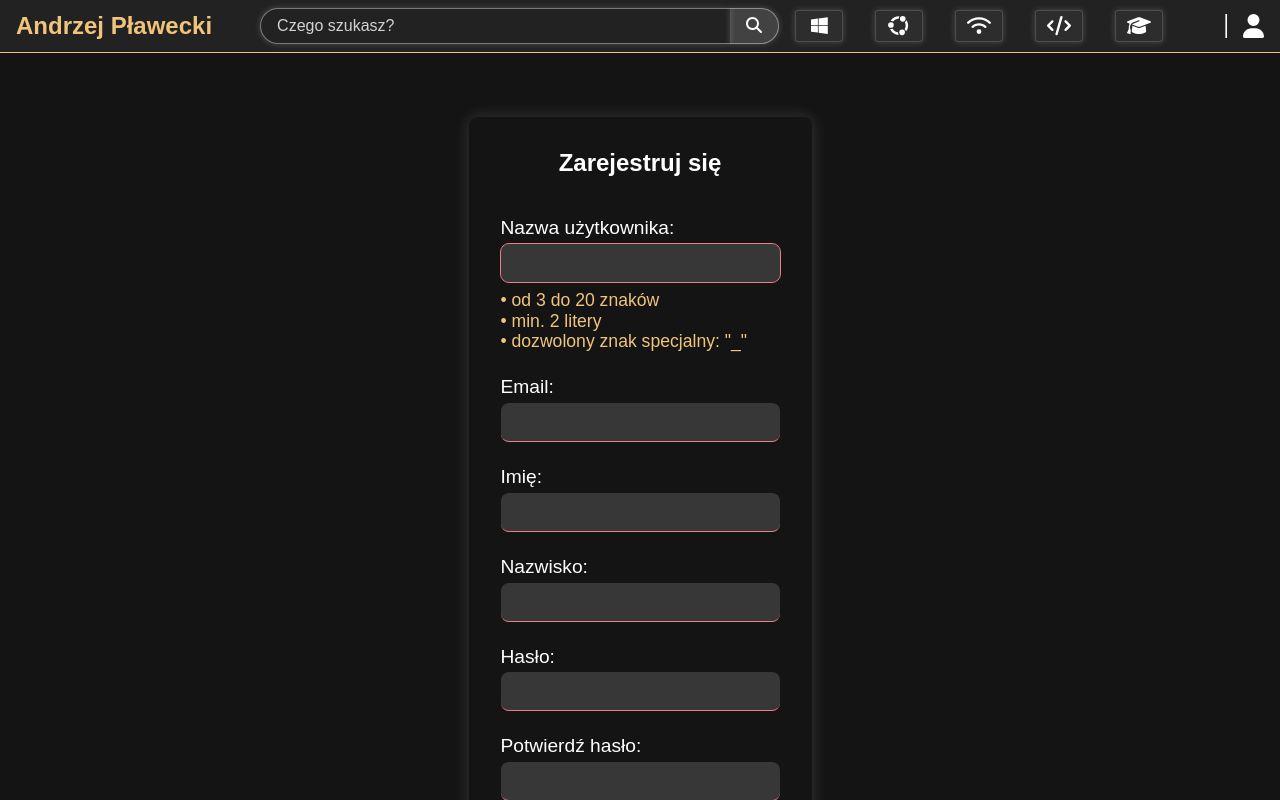
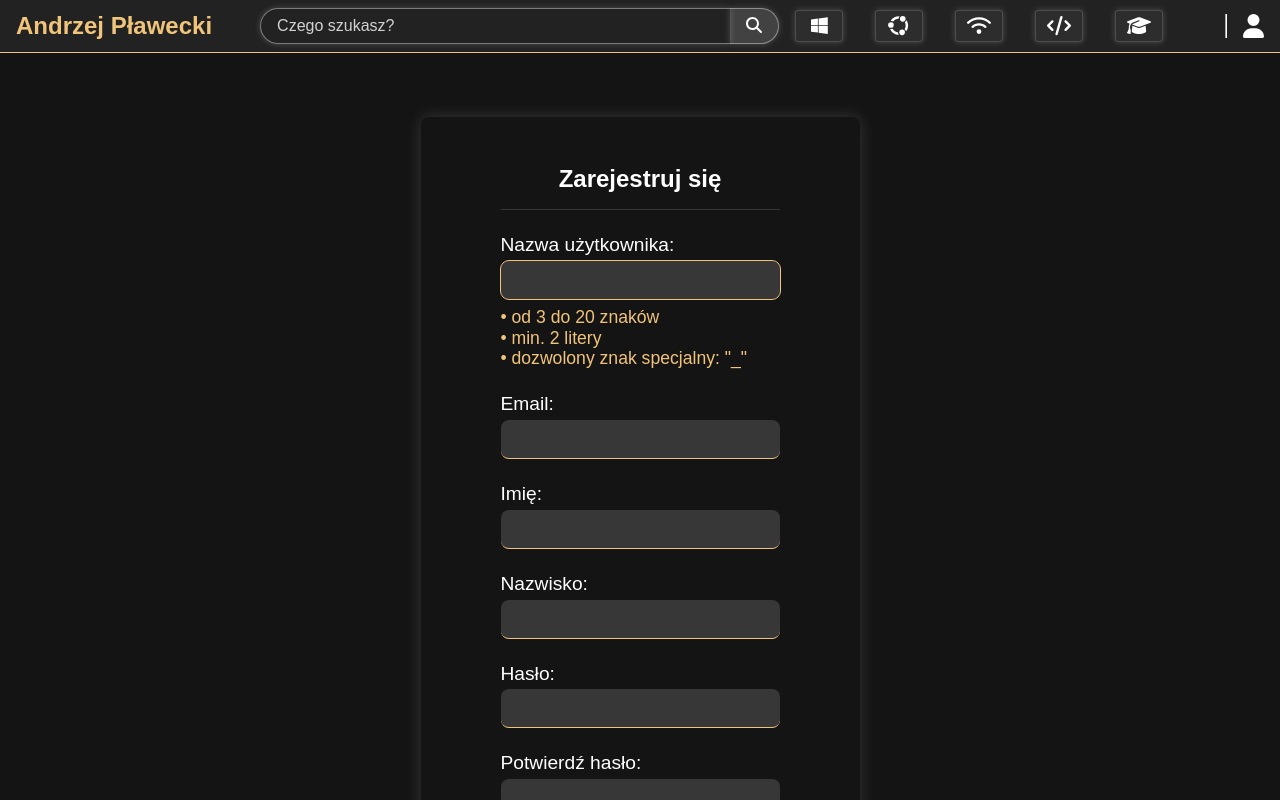
Before and after one commit to viventer/andrew-ponad-frontend, a React (Vite) app: page /register in a window 1280 px wide. Shown: the top 800 px of the page. Built offline with nearby package versions, Linux system fonts and the light colour scheme.

Commit message:
registration is working (without refractoring)

```diff
--- a/src/views/auth/components/Register.jsx
+++ b/src/views/auth/components/Register.jsx
@@ -72,9 +72,9 @@ export default function Register() {
       case "username":
         return validateUsername(value);
       case "firstName":
-        return validateName(value, inputs.lastName);
+        return validateFirstName(value);
       case "lastName":
-        return validateName(inputs.firstName, value);
+        return validateLastName(value);
       case "email":
         return validateEmail(value);
       case "confirmPassword":
@@ -83,9 +83,13 @@ export default function Register() {
   };
 
   const setValidationStyle = (isValid, fieldRef) => {
-    isValid
-      ? fieldRef.current.classList.add("correct")
-      : fieldRef.current.classList.remove("correct");
+    if (isValid) {
+      fieldRef.current.classList.add("correct");
+      fieldRef.current.classList.remove("incorrect");
+    } else {
+      fieldRef.current.classList.add("incorrect");
+      fieldRef.current.classList.remove("correct");
+    }
   };
 
   const validateConfirmPassword = (confirmPassword) => {
@@ -168,18 +172,24 @@ export default function Register() {
     return isValid;
   };
 
-  const validateName = (firstName, lastName) => {
+  const validateFirstName = (firstName) => {
     const regex =
       /^[a-zA-ZąćęłńóśźżĄĆĘŁŃÓŚŹŻ]{3,50}(?:[-\s'][a-zA-ZąćęłńóśźżĄĆĘŁŃÓŚŹŻ]+)*$/;
 
-    const isValidFirstName = regex.test(firstName);
-    setValidationStyle(isValidFirstName, firstNameRef);
+    const isValid = regex.test(firstName);
+    setValidationStyle(isValid, firstNameRef);
 
-    const isValidLastName = regex.test(lastName);
-    setValidationStyle(isValidLastName, lastNameRef);
+    return isValid;
+  };
 
-    const isValidName = isValidFirstName && isValidLastName;
-    return isValidName;
+  const validateLastName = (lastName) => {
+    const regex =
+      /^[a-zA-ZąćęłńóśźżĄĆĘŁŃÓŚŹŻ]{3,50}(?:[-\s'][a-zA-ZąćęłńóśźżĄĆĘŁŃÓŚŹŻ]+)*$/;
+
+    const isValid = regex.test(lastName);
+    setValidationStyle(isValid, lastNameRef);
+
+    return isValid;
   };
 
   const usernameRef = useRef();
@@ -201,8 +211,7 @@ export default function Register() {
   }, [isSuccess, navigate]);
 
   const finish = () => {
-    setUsername("");
-    setPassword("");
+    setInputs({});
     navigate("/");
   };
 
@@ -210,7 +219,7 @@ export default function Register() {
 
   const [login, { isLoginLoading }] = useLoginMutation();
 
-  const onSignUpClicked = async (e) => {
+  const onRegisterClicked = async (e) => {
     e.preventDefault();
     if (!isAllDataExist) {
       setErrMsg("Uzupełnij wszystkie pola");
@@ -220,9 +229,12 @@ export default function Register() {
       return;
     }
     try {
-      await register({ username, password }).unwrap();
-      const { accessToken } = await login({ username, password }).unwrap();
-      dispatch(setCredentials({ username, accessToken }));
+      await register(inputs).unwrap();
+      const { accessToken } = await login({
+        password: inputs.password,
+        username: inputs.username,
+      }).unwrap();
+      dispatch(setCredentials({ username: inputs.username, accessToken }));
       if (!isLogged) {
         setIsLogged(true);
       }
@@ -243,20 +255,17 @@ export default function Register() {
   const isAllDataValid = Object.values(validations).every(Boolean);
   const isAllDataExist = Object.values(inputs).every(Boolean);
 
-  console.log(validations);
-
   if (isLoading && isLoginLoading)
     return <HashLoader color="fff" className="hashLoader" />;
 
   const content = (
-    <StyledAuth>
-      {errMsg && <ErrorInfo message={errMsg} />}
+    <StyledAuth className="register">
       <h2>Zarejestruj się</h2>
 
       <RegisterForm
         handlers={{
           handleInputChange,
-          onSignUpClicked,
+          onRegisterClicked,
           onPersistToggle,
         }}
         persist={persist}
@@ -279,6 +288,8 @@ export default function Register() {
           <p>Zaloguj się</p>
         </Link>
       </div>
+
+      {errMsg && <ErrorInfo message={errMsg} />}
     </StyledAuth>
   );
 
--- a/src/views/auth/components/RegisterForm.jsx
+++ b/src/views/auth/components/RegisterForm.jsx
@@ -8,7 +8,7 @@ export function RegisterForm({
   references,
 }) {
   return (
-    <StyledAuthForm onSubmit={handlers.onSignUpClicked}>
+    <StyledAuthForm onSubmit={handlers.onRegisterClicked}>
       <label htmlFor="username">Nazwa użytkownika:</label>
       <div>
         <input
@@ -100,7 +100,6 @@ export function RegisterForm({
       <button
         disabled={!canSave}
         className={canSave ? "activeButton" : "disabledButton"}
-        onClick={() => console.log(canSave)}
       >
         Zarejestruj się
       </button>
--- a/src/views/auth/styles/Login.styled.js
+++ b/src/views/auth/styles/Login.styled.js
@@ -8,7 +8,7 @@ export const StyledAuth = styled.main`
   width: fit-content;
   box-shadow: 0 0 1rem rgba(255, 255, 255, 0.15);
   border-radius: 0.5rem;
-  padding: 2rem;
+  padding: 3rem 5rem;
   margin-top: 4rem;
   max-width: 100%;
 
@@ -30,6 +30,10 @@ export const StyledAuth = styled.main`
     text-decoration-line: underline;
   }
 
+  @media (max-width: 1000px) {
+    padding: 2rem;
+  }
+
   @media (max-width: 425px) {
     box-shadow: none;
     width: 95%;
@@ -48,6 +52,8 @@ export const StyledAuth = styled.main`
 export const StyledAuthForm = styled.form`
   display: flex;
   flex-direction: column;
+  width: 100%;
+  border-top: 0.1rem solid rgba(255, 255, 255, 0.15);
 
   & button {
     margin-bottom: 1.5rem;
@@ -82,7 +88,15 @@ export const StyledAuthForm = styled.form`
     border-radius: 0.5rem;
     padding: 0.5rem 1rem;
     width: 100%;
-    border-bottom: 0.1rem solid ${({ theme }) => theme.colors.red};
+    border-bottom: 0.1rem solid ${({ theme }) => theme.colors.sunset};
+  }
+
+  & input[type="checkbox"]:focus {
+    outline: none;
+  }
+
+  & input[type="checkbox"]:focus-visible {
+    outline: 0.1rem solid white;
   }
 
   h3 {
@@ -92,12 +106,17 @@ export const StyledAuthForm = styled.form`
 
   & input:focus {
     border-bottom: none;
-    outline: 0.1rem solid ${({ theme }) => theme.colors.red};
+    outline: 0.1rem solid ${({ theme }) => theme.colors.sunset};
   }
 
   & input.correct {
     border-color: ${({ theme }) => theme.colors.green};
     outline-color: ${({ theme }) => theme.colors.green};
+  }
+
+  & input.incorrect {
+    border-color: ${({ theme }) => theme.colors.red};
+    outline-color: ${({ theme }) => theme.colors.red};
   }
 
   & label {
```
